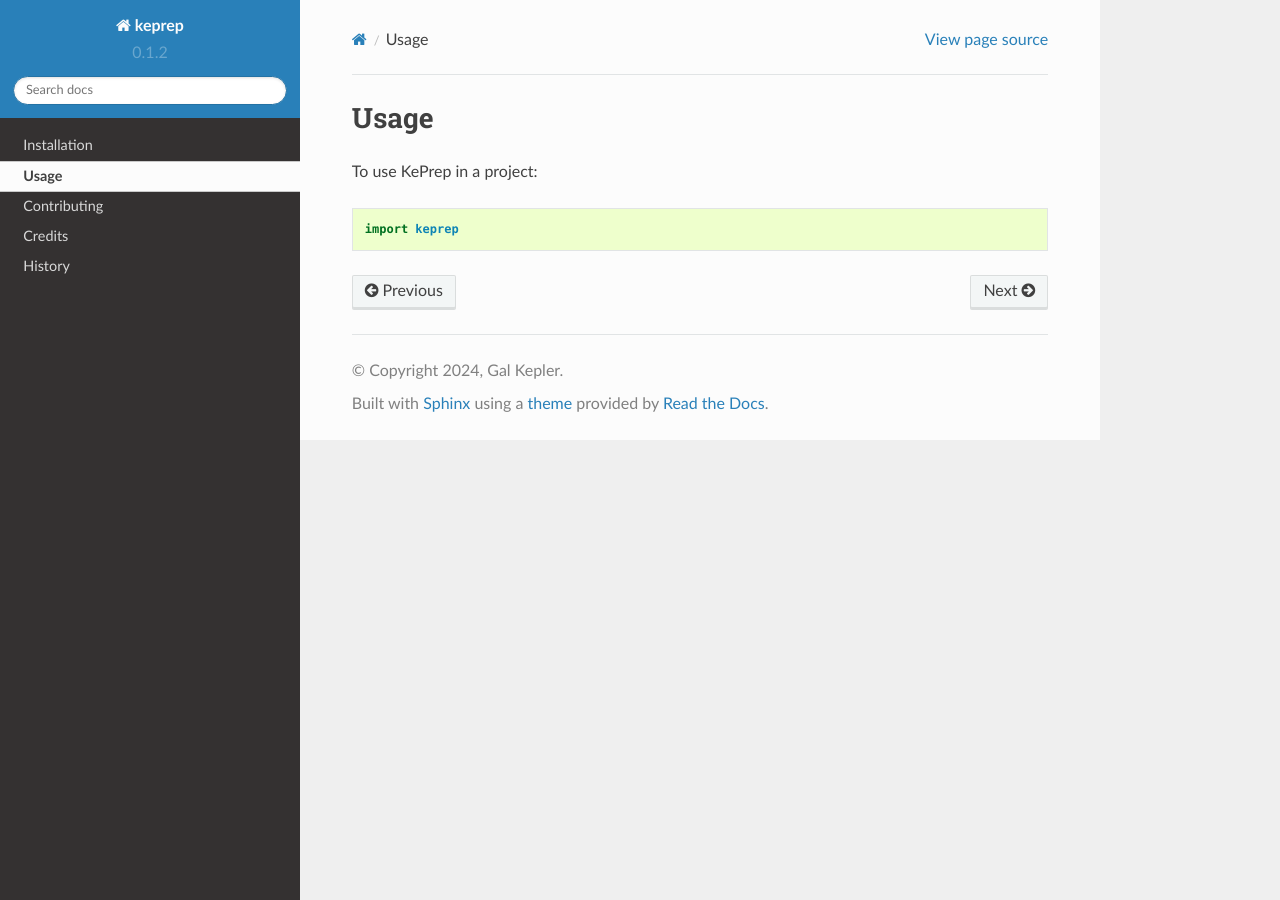
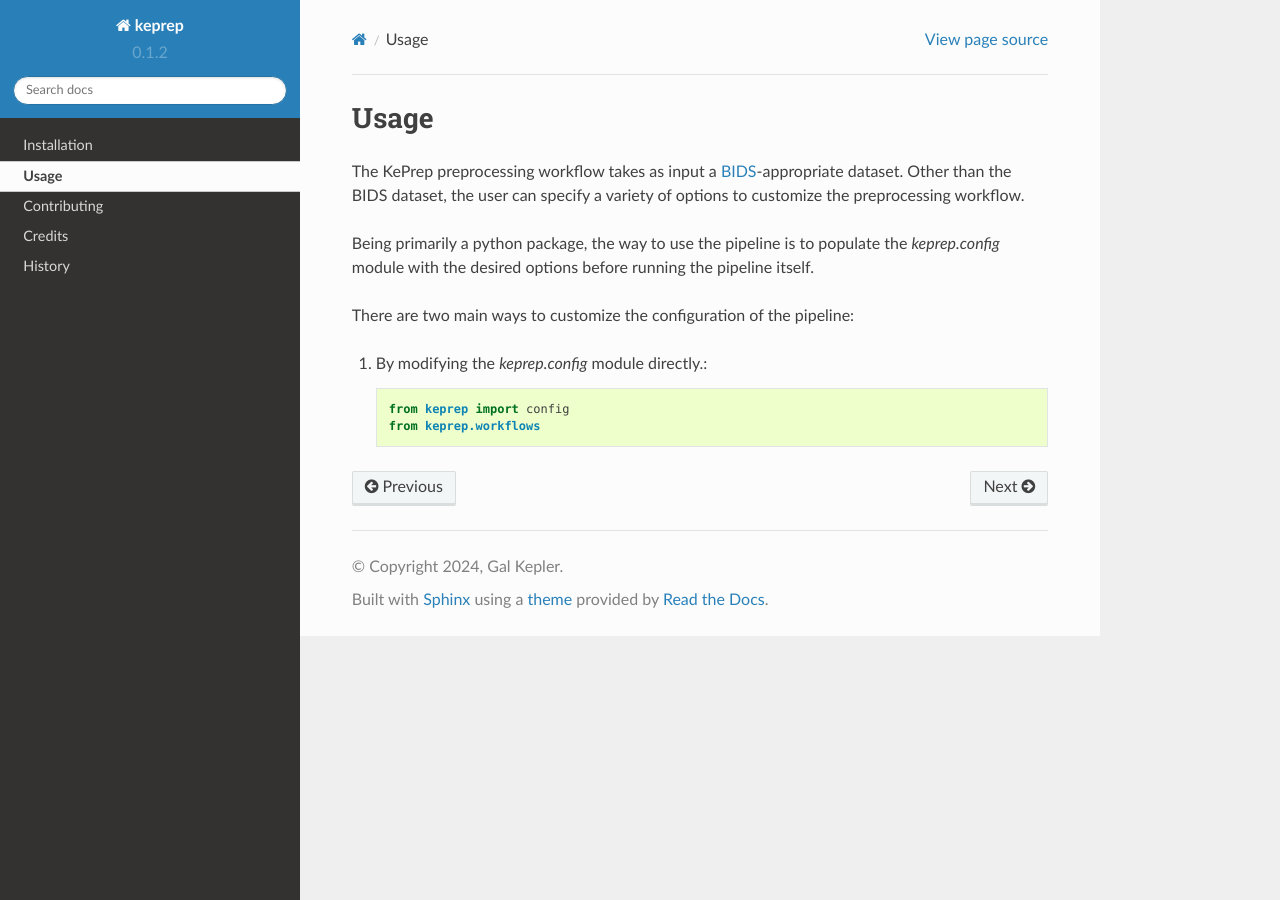
Before and after one commit to GalKepler/keprep, a Sphinx documentation site: the page built from docs/usage.rst, in a window 1280 px wide. Built offline with Sphinx 7.4.7 and the Read the Docs theme 2.0.0, drawn with Linux system fonts in a browser that asks for light colours; pages that are not in the unit, such as notebooks, are missing from menus.

Commit message:
WIP usage

```diff
--- a/docs/usage.rst
+++ b/docs/usage.rst
@@ -2,6 +2,17 @@
 Usage
 =====
 
-To use KePrep in a project::
+The KePrep preprocessing workflow takes as input a BIDS_-appropriate dataset.
+Other than the BIDS dataset, the user can specify a variety of options to customize the preprocessing workflow.
 
-    import keprep
+Being primarily a python package, the way to use the pipeline is to populate the `keprep.config` module with the desired options before running the pipeline itself.
+
+There are two main ways to customize the configuration of the pipeline:
+
+1. By modifying the `keprep.config` module directly.::
+
+    from keprep import config
+    from keprep.workflows
+
+
+.. _BIDS: https://bids.neuroimaging.io
```
